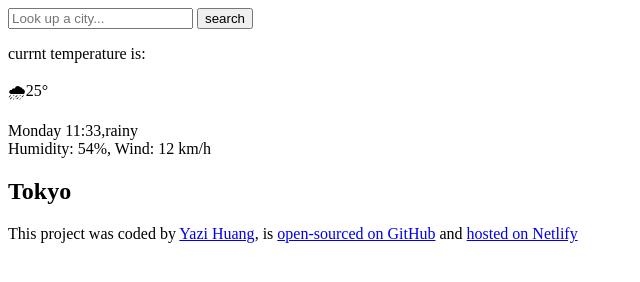
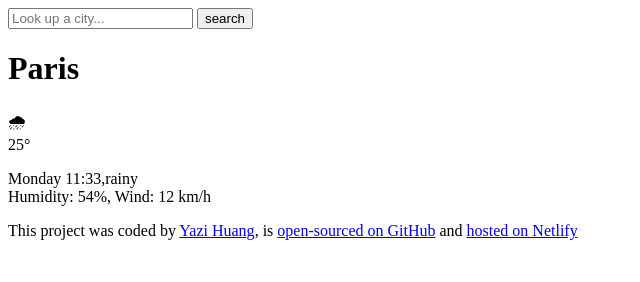
Before and after one commit to ZiaG22/Weather-app-1st-edition, a plain HTML site: page index.html in a window 1280 px wide. Shown: the whole page, without its empty margins (0-640 px from the left). Drawn offline with Linux system fonts and the light colour scheme.

Commit message:
change layout

```diff
--- a/index.html
+++ b/index.html
@@ -13,8 +13,10 @@
       </form>
       <main>
         <div>
-          <p>currnt temperature is:</p>
-          <div>🌧25°</div>
+          <h1>Paris</h1>
+
+          <div>🌧</div>
+          <div>25°</div>
 
           <p>
             Monday 11:33,rainy
@@ -22,7 +24,6 @@
             Humidity: 54%, Wind: 12 km/h
           </p>
         </div>
-        <h2>Tokyo</h2>
       </main>
 
       <footer>
```
